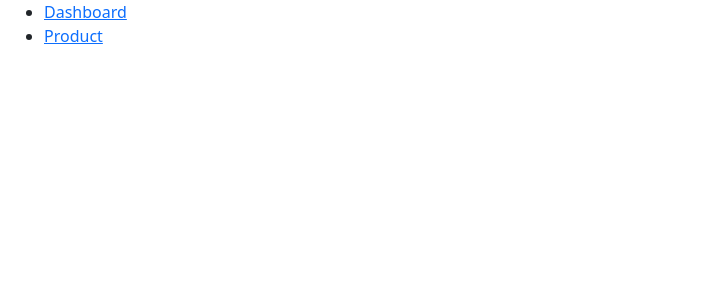
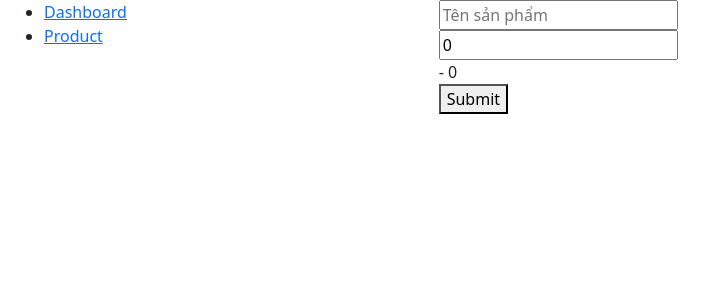
Before and after one commit to datlt2306/web208, an Angular app: page /admin/product/1/edit in a window 1280 px wide. Shown: the top 300 px of the page, without its empty margins (0-715 px from the left). Built offline with nearby package versions, Linux system fonts and the light colour scheme; no server answers.

Commit message:
Buổi 6: update

```diff
--- a/db.json
+++ b/db.json
@@ -13,7 +13,7 @@
       "img": "https://picsum.photos/200/200"
     },
     {
-      "name": "Sản phẩm C",
+      "name": "Sản phẩm C update",
       "price": 400,
       "img": "anh",
       "id": 4
--- a/src/app/components/product-edit/product-edit.component.html
+++ b/src/app/components/product-edit/product-edit.component.html
@@ -1,4 +1,20 @@
-<!-- directive -> thuộc tính mở rộng phần tử -->
-<div *ngIf="product">
-  <h2>{{ product.name }}</h2>
-</div>
+<form (ngSubmit)="onHandleEdit()">
+  <div class="form-group">
+    <input
+      type="text"
+      placeholder="Tên sản phẩm"
+      [(ngModel)]="product.name"
+      name="name"
+    />
+  </div>
+  <div class="form-group">
+    <input
+      type="number"
+      placeholder="Giá sản phẩm"
+      [(ngModel)]="product.price"
+      name="price"
+    />
+  </div>
+  <div *ngIf="product">{{ product.name }} - {{ product.price }}</div>
+  <button type="submit">Submit</button>
+</form>
--- a/src/app/components/product-edit/product-edit.component.ts
+++ b/src/app/components/product-edit/product-edit.component.ts
@@ -9,7 +9,11 @@ import { ProductService } from 'src/app/services/product.service';
   styleUrls: ['./product-edit.component.scss']
 })
 export class ProductEditComponent {
-  product!: IProduct;
+  product: IProduct = {
+    name: "",
+    price: 0,
+    img: ""
+  };
   constructor(private productService: ProductService,
     private route: ActivatedRoute
   ) {
@@ -21,4 +25,9 @@ export class ProductEditComponent {
     })
 
   }
+  onHandleEdit() {
+    this.productService.updateProduct(this.product).subscribe(data => {
+      console.log(data)
+    })
+  }
 }
--- a/src/app/services/product.service.ts
+++ b/src/app/services/product.service.ts
@@ -25,4 +25,7 @@ export class ProductService {
   addProduct(product: IProduct): Observable<IProduct> {
     return this.http.post<IProduct>('http://localhost:3000/products', product);
   }
+  updateProduct(product: IProduct): Observable<IProduct> {
+    return this.http.put<IProduct>(`http://localhost:3000/products/${product.id}`, product);
+  }
 }
```
